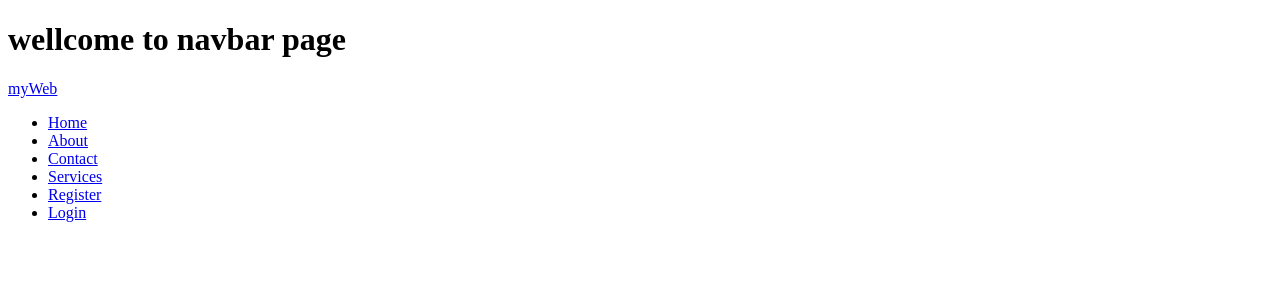
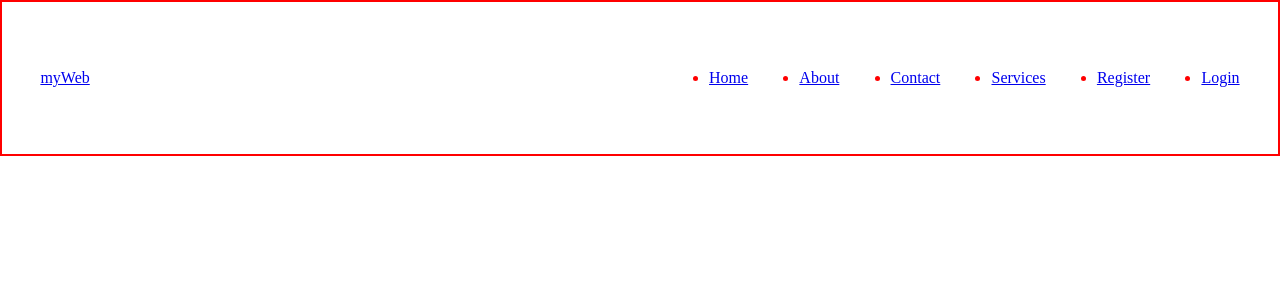
Before and after one commit to 128-Ankit/MERN-PROJECT, a React (Vite) app in the folder client/: page / in a window 1280 px wide. Shown: the top 300 px of the page. Built offline with nearby package versions, Linux system fonts and the light colour scheme.

Commit message:
adding navbar css

```diff
--- a/client/src/conponets/Navbar.css
+++ b/client/src/conponets/Navbar.css
@@ -0,0 +1,18 @@
+*{
+    margin: 0;
+    padding: 0;
+}
+header{
+    border: 2px solid red;
+}
+.cantaner{
+    color: red;
+    max-width: 140rem;
+    padding: 4.2rem 2.4rem;
+    display: flex;
+    justify-content: space-between;
+}
+ul {
+    display: flex;
+    gap: 3.2rem;
+}
--- a/client/src/conponets/Navbar.jsx
+++ b/client/src/conponets/Navbar.jsx
@@ -1,8 +1,7 @@
 import { NavLink } from "react-router-dom"
-
+import './Navbar.css';
 export const Navbar = () => {
     return <>
-        <h1>wellcome to navbar page</h1>
         <header>
             <div className="cantaner">
                 <div className="logo-brand">
--- /dev/null
+++ b/client/src/index.css
@@ -0,0 +1,8 @@
+*{
+    margin: 0;
+    padding: 0;
+    box-sizing: border-box;
+}
+html{
+    font-size: 62.5%;
+}
```
